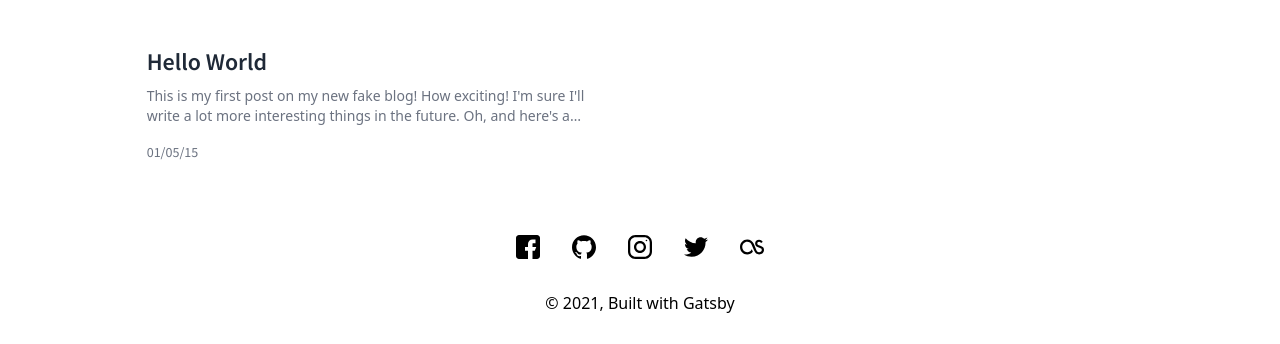
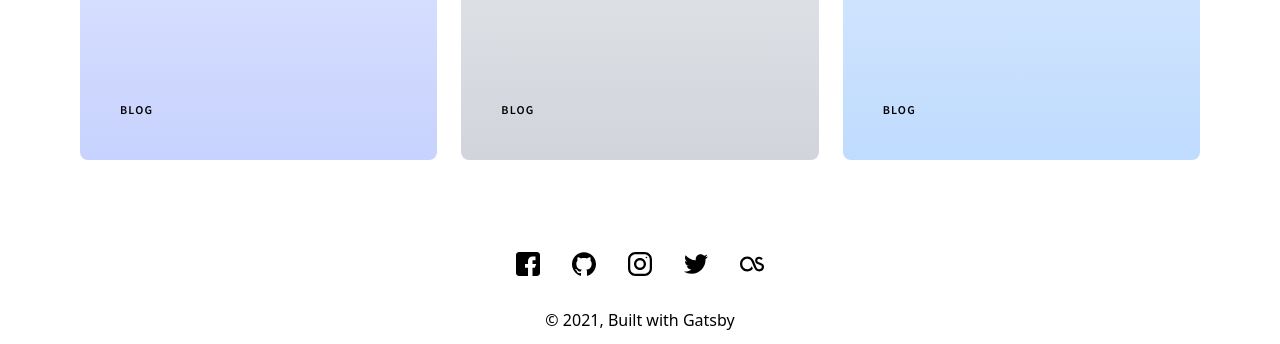
Before and after one commit to Defite/defite_ru, a Gatsby site: page /blog in a window 1280 px wide. Shown: the part 593-937 px from the top of the page. Built offline with nearby package versions, Linux system fonts and the light colour scheme; Gatsby itself is replaced by a stand-in of ours; some packages are replaced by stand-ins of ours; what @tailwindcss/typography would draw is missing.

Commit message:
feat(blog card): add gradient styles, dark mode

```diff
--- a/content/blog/cyberpunk-best-graphics/cyberpunk-best-graphics.md
+++ b/content/blog/cyberpunk-best-graphics/cyberpunk-best-graphics.md
@@ -1,7 +1,9 @@
 ---
-title: Cyberpunk best graphics
+title: Cyberpunk graphics quality on PS4 Pro
 date: "2021-01-04T16:24:03.284Z"
 type: text
+tags: ['cyberpunk 2077', 'games']
+theme: default
 ---
 
 I played Cyberpunk 2077 on my PS4 Pro and captured this amaizing pictures.
--- a/content/blog/cyberpunk-cars-gone-mad/cyberpunk-cars-gone-mad.md
+++ b/content/blog/cyberpunk-cars-gone-mad/cyberpunk-cars-gone-mad.md
@@ -2,6 +2,7 @@
 title: Cyberpunk 2077 cars gone mad
 date: "2021-01-02T22:36:03.284Z"
 type: video
+tags: ['cyberpunk 2077']
 ---
 
 <iframe width="560" height="315" src="https://www.youtube.com/embed/9xyQkzQ_nHA" frameborder="0" allow="accelerometer; autoplay; clipboard-write; encrypted-media; gyroscope; picture-in-picture" allowfullscreen></iframe>
--- a/content/blog/hello-world/index.md
+++ b/content/blog/hello-world/index.md
@@ -3,6 +3,8 @@ title: Hello World
 date: "2015-05-01T22:12:03.284Z"
 description: "Hello World"
 type: text
+theme: cold
+tags: ['blog']
 ---
 
 This is my first post on my new fake blog! How exciting!
--- a/content/blog/my-second-post/index.md
+++ b/content/blog/my-second-post/index.md
@@ -2,6 +2,7 @@
 title: My Second Post!
 date: "2015-05-06T23:46:37.121Z"
 type: text
+tags: ['blog']
 ---
 
 Wow! I love blogging so much already.
--- a/content/blog/new-beginnings/index.md
+++ b/content/blog/new-beginnings/index.md
@@ -3,6 +3,8 @@ title: New Beginnings
 date: "2015-05-28T22:40:32.169Z"
 description: This is a custom description for SEO and Open Graph purposes, rather than the default generated excerpt. Simply add a description field to the frontmatter.
 type: text
+theme: indigo
+tags: ['blog']
 ---
 
 Far far away, behind the word mountains, far from the countries Vokalia and
--- /dev/null
+++ b/src/components/BlogCard/BlogCard.module.css
@@ -0,0 +1,3 @@
+.blog-card {
+  position: relative;
+}
--- a/src/components/BlogCard/BlogCard.tsx
+++ b/src/components/BlogCard/BlogCard.tsx
@@ -2,6 +2,8 @@ import * as React from "react"
 import * as T from "./BlogCard.types"
 import { Link } from "gatsby"
 import classNames from "classnames"
+import styles from "./BlogCard.module.css"
+import colorThemes from "../../themes";
 
 const BlogCard: React.FunctionComponent<T.IBlogCard> = ({
   date,
@@ -9,44 +11,64 @@ const BlogCard: React.FunctionComponent<T.IBlogCard> = ({
   slug,
   title,
   type,
+  tags,
+  theme = "default",
 }) => {
-  const isMediaPost = type === "video"
+  const isMediaPost = type === "video";
 
   const articleClass = classNames(
-    "flex flex-col bg-white dark:bg-gray-700 rounded-lg justify-end",
+    styles.blogCard,
+    "bg-gradient-to-t rounded-lg",
     {
-      "p-0 overflow-hidden flex-col-reverse": isMediaPost,
+      "p-0 overflow-hidden col-span-2": isMediaPost,
+      [colorThemes.default]: theme === "default" || !theme,
+      [colorThemes.indigo]: theme === "indigo",
+      [colorThemes.cold]: theme === "cold",
     }
   )
 
+  const renderOverlay = theme === "indigo" || theme === "cold";
+
+  const renderTags = () => {
+    if (!tags) {
+      return null
+    }
+
+    const result = tags.map((tag, index) => {
+      return (
+        <span
+          key={`tag-${index}`}
+          className="transition duration-150 ease-in-out text-xs uppercase font-heading font-semibold tracking-widest self-start rounded-full px-2 py-1 hover:bg-white"
+        >
+          {tag}
+        </span>
+      )
+    })
+
+    return <div className="z-10 -ml-2">{result}</div>
+  }
+
   const postContent = () => {
     const titleClass = classNames(
-      "font-heading font-semibold text-xl text-gray-800 dark:text-gray-100",
+      "z-10 font-heading font-bold text-xl text-gray-800 dark:text-gray-100",
       {
-        "text-2xl mb-2": !isMediaPost,
+        "text-4xl mb-2 leading-snug": !isMediaPost,
       }
     )
     return (
-      <div className="p-5 flex flex-col justify-between h-4/6">
+      <div className="p-10 flex flex-col justify-between h-full">
+        {renderOverlay && <div className="dark:image-overlay" />}
         <h2 className={titleClass}>
           <Link to={slug} itemProp="url">
             <span itemProp="headline">{title}</span>
           </Link>
         </h2>
-        {!isMediaPost && (
-          <p
-            className="text-sm mb-auto text-gray-500 dark:text-gray-300"
-            dangerouslySetInnerHTML={{
-              __html: excerpt,
-            }}
-            itemProp="description"
-          />
-        )}
         {date && (
-          <div className="text-gray-500 dark:text-gray-300 text-sm font-heading mt-4">
+          <div className="z-10 text-gray-500 dark:text-gray-300 text-base font-heading mb-auto">
             {date}
           </div>
         )}
+        {renderTags()}
       </div>
     )
   }
@@ -58,14 +80,15 @@ const BlogCard: React.FunctionComponent<T.IBlogCard> = ({
       itemScope
       itemType="http://schema.org/Article"
     >
-      {postContent()}
-      {isMediaPost && (
+      {isMediaPost ? (
         <p
           dangerouslySetInnerHTML={{
             __html: excerpt,
           }}
           itemProp="description"
         />
+      ) : (
+        postContent()
       )}
     </article>
   )
--- a/src/components/BlogCard/BlogCard.types.ts
+++ b/src/components/BlogCard/BlogCard.types.ts
@@ -5,4 +5,6 @@ export interface IBlogCard {
   slug: string;
   title: string;
   type: 'text' | 'video';
+  tags: string[]
+  theme?: string;
 }
--- a/src/components/BlogList.tsx
+++ b/src/components/BlogList.tsx
@@ -9,7 +9,7 @@ const BlogList: React.FunctionComponent = ({ items }) => {
     }
 
     const result = items.map(post => {
-      const { date, title, type } = post.frontmatter
+      const { date, title, type, tags, theme } = post.frontmatter
 
       return (
         <BlogCard
@@ -18,12 +18,14 @@ const BlogList: React.FunctionComponent = ({ items }) => {
           excerpt={post.excerpt}
           title={title}
           type={type}
+          tags={tags}
+          theme={theme}
         />
       )
     })
 
     return (
-      <div className="w-11/12 mx-auto grid grid-cols-2 gap-6 auto-rows-fr">
+      <div className="w-full mx-auto grid grid-cols-3 gap-6 auto-rows-fr">
         {result}
       </div>
     )
@@ -31,7 +33,7 @@ const BlogList: React.FunctionComponent = ({ items }) => {
 
   return (
     <section className="container mx-auto px-20 pt-20 mb-20" id="blog-list">
-      <h2 className="w-11/12 mx-auto font-heading font-bold text-4xl mb-10 text-gray-800 dark:text-gray-300">
+      <h2 className="w-full mx-auto font-heading font-bold text-4xl mb-10 text-gray-800 dark:text-gray-300">
         Blog
       </h2>
       {buildList()}
--- a/src/pages/blog.js
+++ b/src/pages/blog.js
@@ -33,6 +33,8 @@ export const pageQuery = graphql`
           title
           description
           type
+          tags
+          theme
         }
       }
     }
--- a/src/style.css
+++ b/src/style.css
@@ -6,3 +6,30 @@ html,
 body {
   height: 100%;
 }
+
+@layer utilities {
+  @variants dark {
+    .image-overlay {
+      position: absolute;
+      /* z-index: -1; */
+      top: 0;
+      right: 0;
+      bottom: 0;
+      left: 0;
+      width: 100%;
+      height: 100%;
+      background: no-repeat center center;
+      background-size: cover;
+    }
+
+    .image-overlay::before {
+      display: block;
+      width: 100%;
+      height: 100%;
+      content: "";
+      opacity: 0.4;
+      background-image: linear-gradient(234deg, #394245, #000);
+      border-radius: 0.5rem;
+    }
+  }
+}
--- a/src/templates/blog-post.module.css
+++ b/src/templates/blog-post.module.css
@@ -13,7 +13,7 @@
     [main-start]
     min(750px, calc(100% - 8vw))
     [main-end]
-    minmax(auto, 50px)
+    minmax(auto, 110px)
     [wide-end]
     minmax(4vw, auto)
     [full-end];
--- /dev/null
+++ b/src/themes.js
@@ -0,0 +1,7 @@
+const colorThemes = {
+  default: 'from-gray-300 to-gray-200 dark:from-gray-700 dark:to-gray-600',
+  cold: 'from-blue-200 to-blue-100 dark:from-blue-900 dark:to-blue-800',
+  indigo: 'from-indigo-200 to-indigo-100 dark:from-indigo-900 dark:to-indigo-800',
+};
+
+export default colorThemes;
```
Also changed, not shown: package.json (+19 -19 lines), 1 other file.
